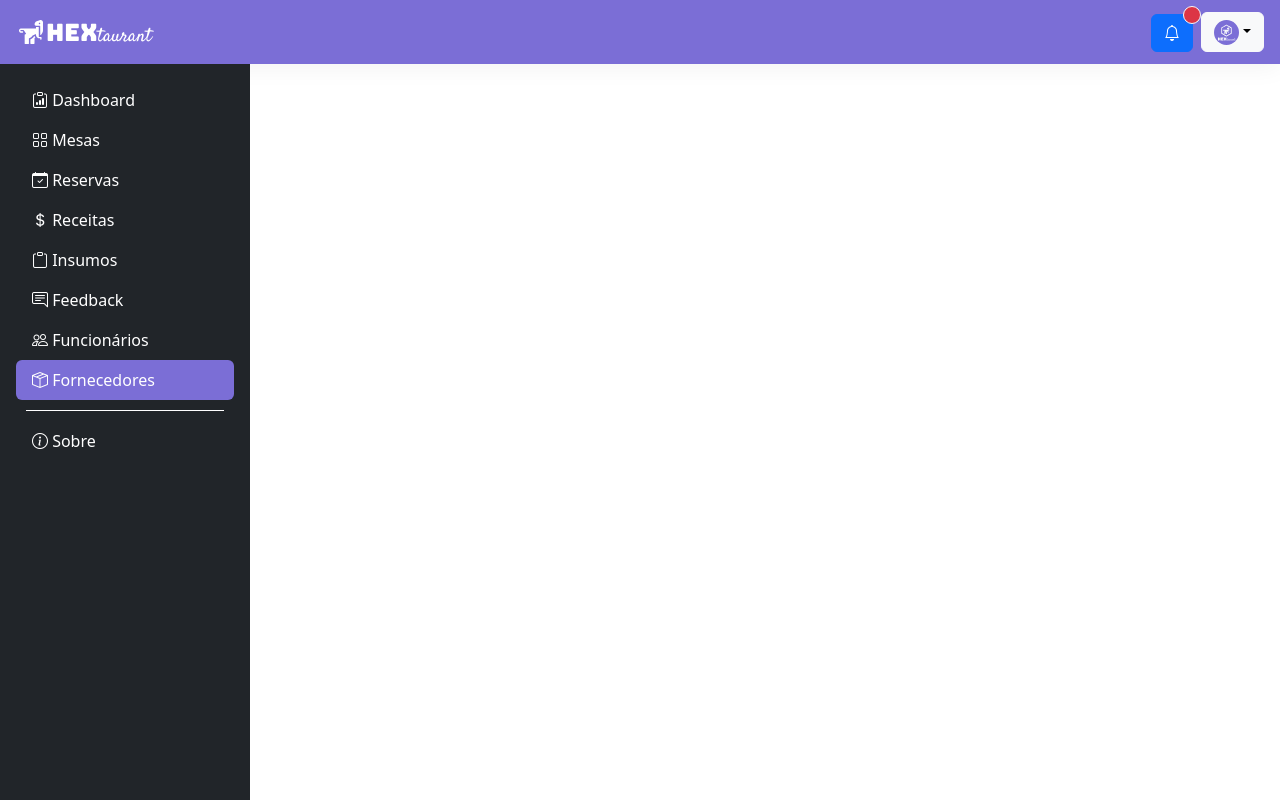
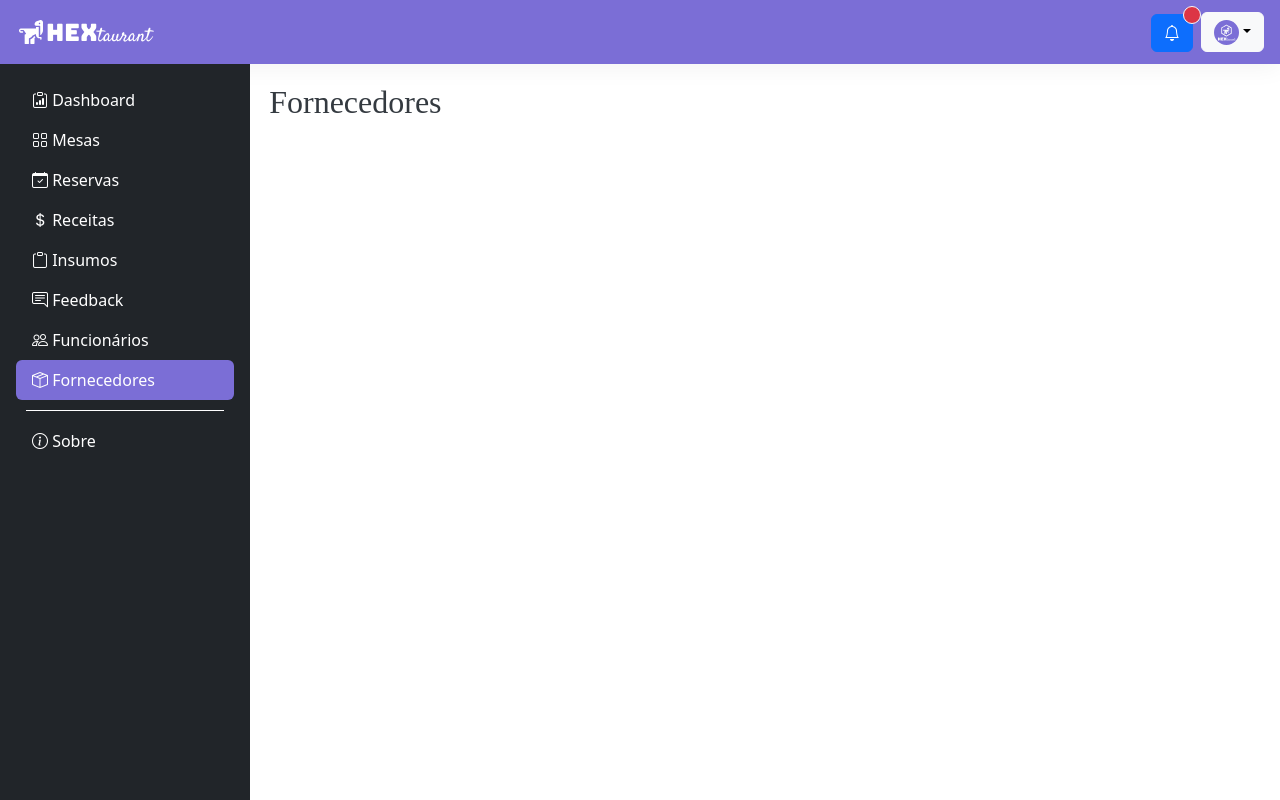
Before and after one commit to GroupHextech/api5-frontend, a Vue app: page /api5-frontend/fornecedores in a window 1280 px wide. Built offline with nearby package versions, Linux system fonts and the light colour scheme; a web font is replaced by a local one.

Commit message:
Creation of the suppliers page

```diff
--- a/src/components/Sidebar.vue
+++ b/src/components/Sidebar.vue
@@ -55,7 +55,7 @@ const isRouteActive = (path) => {
         </router-link>
       </li>
       <li class="nav-item">
-        <router-link :class="{ 'nav-link': true, 'active': isRouteActive('/fornecedores') }" aria-current="page" to="/">
+        <router-link :class="{ 'nav-link': true, 'active': isRouteActive('/fornecedores') }" aria-current="page" to="/fornecedores">
           <i class="bi bi-box-seam"></i>
           Fornecedores
         </router-link>
--- a/src/router/index.js
+++ b/src/router/index.js
@@ -4,6 +4,7 @@ import Home from '../views/Home.vue'
 import Reservas from '../views/Reservas.vue'
 import Receitas from '../views/Receitas.vue'
 import Insumos from '../views/Insumos.vue'
+import Fornecedores from '../views/Fornecedores.vue'
 import About from '../views/About.vue'
 import Feedback from '../views/Feedback.vue'
 
@@ -32,6 +33,11 @@ const routes = [
         component: Insumos
     },
     {
+        path: '/fornecedores',
+        name: 'Fornecedores',
+        component: Fornecedores
+    },
+    {
         path: '/about',
         name: 'About',
         component: About
--- /dev/null
+++ b/src/views/Fornecedores.vue
@@ -0,0 +1,9 @@
+<template>
+  <div>
+    <h2 class="page-title">Fornecedores</h2>
+
+  </div>
+</template>
+
+<script setup>
+</script>
```
